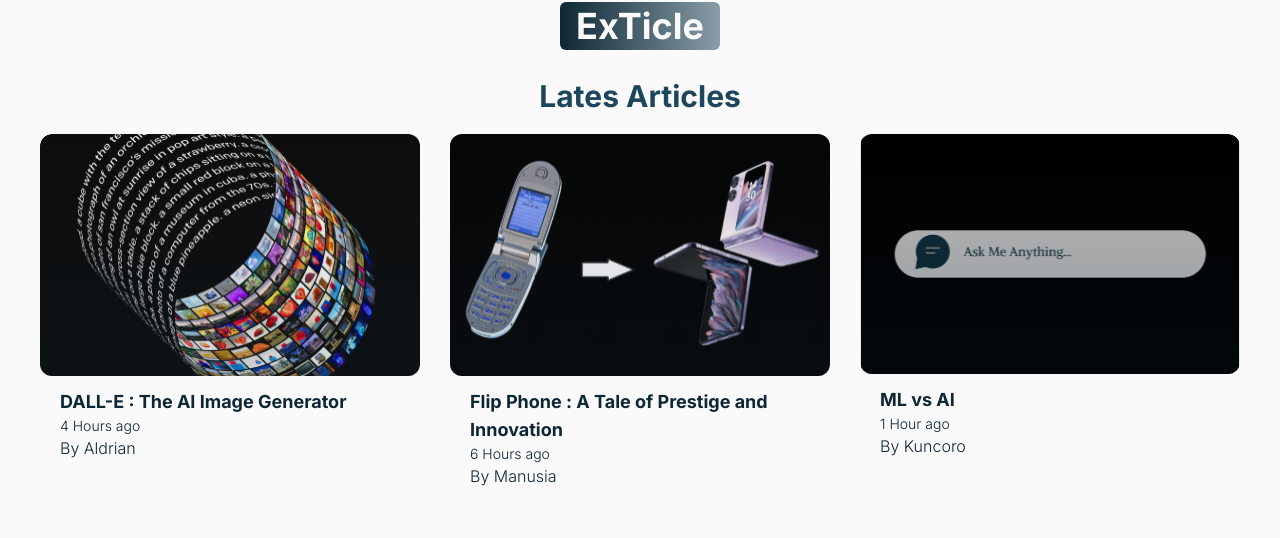
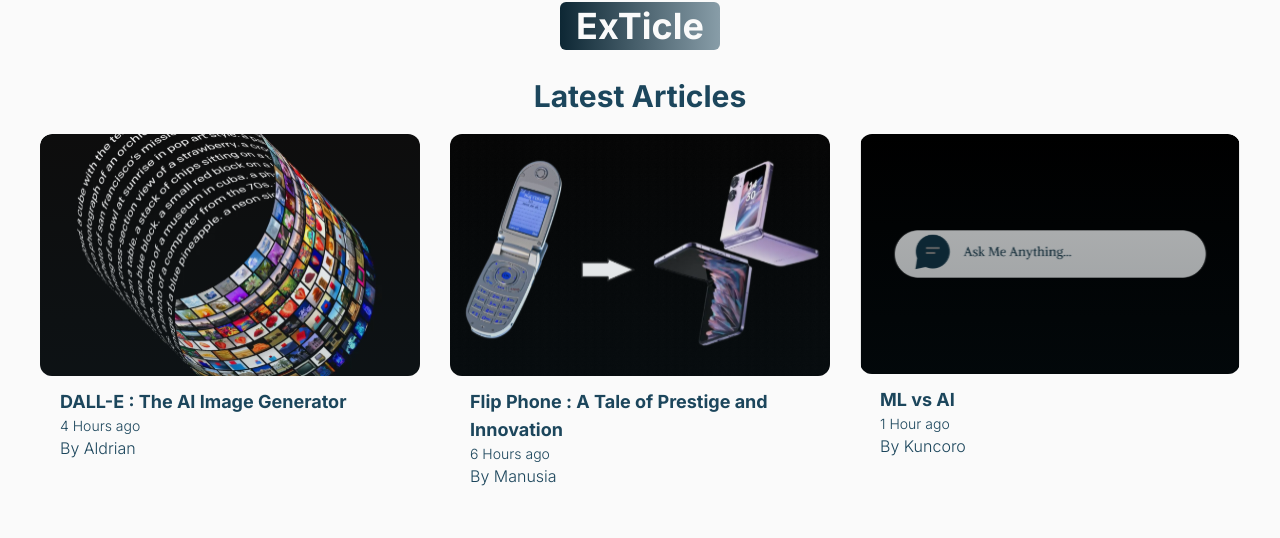
Before and after one commit to ExerciseFTUI/Website-Exercise-FE, a React (Vite) app: page /home in a window 1280 px wide. Shown: the part 4542-5080 px from the top of the page. Built offline with nearby package versions, Linux system fonts and the light colour scheme.

Commit message:
FIX margin

```diff
--- a/src/pages/GetToKnow/OurTeam.jsx
+++ b/src/pages/GetToKnow/OurTeam.jsx
@@ -15,12 +15,8 @@
   const ourTeamRef = useRef(null)
   const executivesRef = useRef(null)
 
-  const ourTeamInView = useInView(ourTeamRef, {
-    margin: "90px 0px -90px 0px",
-  })
-  const executivesInView = useInView(executivesRef, {
-    margin: "-50% 0%",
-  })
+  const ourTeamInView = useInView(ourTeamRef, { margin: "80%" })
+  const executivesInView = useInView(executivesRef)
 
   useEffect(() => {
     executivesInView ? setCurrentViewed(0) : setCurrentViewed(-1)
@@ -53,7 +49,7 @@
               <img
                 alt="Dio's Photo"
                 src={head.img}
-                className="hover:scale-110 bg-dark-2 rounded-xl object-cover object-top h-60 w-44 md:h-64 lg:w-56 lg:h-80"
+                className="bg-dark-2 rounded-xl object-cover object-top h-60 w-44 md:h-64 lg:w-56 lg:h-80"
               />
 
               <div className="relative flex flex-col justify-center before:absolute before:-right-4 before:h-[1.5px] before:w-4 before:bg-grey-1 md:text-lg md:before:h-0.5">
@@ -68,7 +64,7 @@
               <img
                 alt="Bachul's Photo"
                 src={vice.img}
-                className="hover:scale-110 bg-dark-2 rounded-xl object-cover object-top h-60 w-44 md:h-64 lg:w-56 lg:h-80"
+                className="bg-dark-2 rounded-xl object-cover object-top h-60 w-44 md:h-64 lg:w-56 lg:h-80"
               />
 
               <div className="relative flex flex-col justify-center before:absolute before:-left-4 before:h-[1.5px] before:w-4 before:bg-grey-1 md:text-lg md:before:h-0.5">
--- a/src/pages/GetToKnow/StaffSection.jsx
+++ b/src/pages/GetToKnow/StaffSection.jsx
@@ -27,9 +27,7 @@
   setIndex,
 }) {
   const divRef = useRef(null)
-  const divInView = useInView(divRef, {
-    margin: "-20% 0% -80%",
-  })
+  const divInView = useInView(divRef, { margin: "80%" })
 
   useEffect(() => {
     setIndex(index)
@@ -46,7 +44,7 @@
             <img
               alt={head.name + "'s Photo"}
               src={head.img}
-              className="hover:scale-110 bg-dark-2 object-cover object-top h-60 w-44 md:h-64 lg:w-56 lg:h-80 rounded-md"
+              className="bg-dark-2 object-cover object-top h-60 w-44 md:h-64 lg:w-56 lg:h-80 rounded-md"
             />
 
             <Link target="_blank" rel="noopener noreferrer" to={head.linkedin}>
@@ -60,7 +58,7 @@
               <img
                 alt={head.name + "'s Photo"}
                 src={head.img}
-                className="hover:scale-110 bg-dark-2 object-cover object-top h-60 w-44 md:h-64 lg:w-56 lg:h-80 rounded-md"
+                className="bg-dark-2 object-cover object-top h-60 w-44 md:h-64 lg:w-56 lg:h-80 rounded-md"
               />
 
               <div className="relative flex flex-col justify-center before:absolute before:-right-3 before:h-[1.5px] before:w-4 before:bg-dark-2 md:text-lg md:before:h-0.5">
@@ -79,7 +77,7 @@
               <img
                 alt={vice.name + "'s Photo"}
                 src={vice.img}
-                className="hover:scale-110 bg-dark-2 object-cover object-top h-60 w-44 md:h-64 lg:w-56 lg:h-80 rounded-md"
+                className="bg-dark-2 object-cover object-top h-60 w-44 md:h-64 lg:w-56 lg:h-80 rounded-md"
               />
 
               <div className="relative flex flex-col justify-center before:absolute before:-left-4 before:h-[1.5px] before:w-4 before:bg-dark-2 md:text-lg md:before:h-0.5">
@@ -117,7 +115,7 @@
               <img
                 alt={name + "'s Photo"}
                 src={img || unknown}
-                className="hover:scale-110 bg-dark-2 object-cover object-top min-w-[11rem] w-44 h-60 lg:min-w-[13rem] lg:w-52 lg:h-72 rounded-md"
+                className="bg-dark-2 object-cover object-top min-w-[11rem] w-44 h-60 lg:min-w-[13rem] lg:w-52 lg:h-72 rounded-md"
               />
 
               <div className="text-center mt-4 lg:text-lg">
@@ -145,14 +143,14 @@
 export default StaffSection
 
 function capitalizeFirstLetter(str) {
-  const words = str.toLowerCase().split(' ');
+  const words = str.toLowerCase().split(" ")
   const capitalizedWords = words.map((word, index) => {
-    if (word !== 'and' || index === 0) {
-      return word.charAt(0).toUpperCase() + word.slice(1);
+    if (word !== "and" || index === 0) {
+      return word.charAt(0).toUpperCase() + word.slice(1)
     } else {
-      return word;
+      return word
     }
-  });
+  })
 
-  return capitalizedWords.join(' ');
+  return capitalizedWords.join(" ")
 }
--- a/src/pages/Landing/ExTicle.jsx
+++ b/src/pages/Landing/ExTicle.jsx
@@ -1,113 +1,79 @@
-import React, { useRef, useState } from 'react';
+import React, { useRef, useState } from "react"
 import { Link } from "react-router-dom"
 
 import exticle from "../../assets/exticle"
 
 //Swiper.js
-import { Swiper, SwiperSlide } from 'swiper/react';
+import { Swiper, SwiperSlide } from "swiper/react"
 
 // Import Swiper styles
-import 'swiper/css';
-import 'swiper/css/pagination';
-import { Autoplay, Pagination, Scrollbar } from 'swiper/modules';
+import "swiper/css"
+import "swiper/css/pagination"
+import { Autoplay, Pagination, Scrollbar } from "swiper/modules"
 
 function ExTicle() {
-
   return (
     <div id="exticle-section" className="bg-light py-20">
       <div className="w-container site-wrapper flex-center flex-col">
         <h1 className="bg-gradient-to-r from-dark rounded-md to-grey-1 text-4xl px-4 py-1 my-7 w-fit">
           ExTicle
         </h1>
-        <p className="text-dark-2 text-3xl font-bold mb-5">Lates Articles</p>
-        {/* <div className="flex-center flex-wrap gap-4">
-          {exticle.map((ar, i) => (
-            <div key={i} className="flex-center  flex-col gap-4 lg:flex-row">
-              {ar.map((ex, j) => (
-                <div key={j} className="text-dark-2">
-                  <img
-                    src={ex.thumbnail}
-                    alt={"thumbnail " + (j + 1)}
-                    className="object-cover rounded-md object-center mb-2 w-72 h-44"
-                  />
-
-                  <Link
-                    to={`/exticle/${ex.title
-                      .toLowerCase()
-                      .replace(/ +/g, "-")}`}
-                  >
-                    <h1 className="text-lg">{ex.title}</h1>
-                  </Link>
-
-                  <p className="text-sm">{ex.upload}</p>
-
-                  <p className="text-sm">By {ex.author}</p>
+        <p className="text-dark-2 text-3xl font-bold mb-5">Latest Articles</p>
       </div>
-              ))}
-            </div>
-          ))}
-
-        </div> */}
-      </div>
-      <div className='w-full px-10 rounded-xl'>
+      <div className="w-full px-10 rounded-xl">
         <Swiper
           slidesPerView={1}
           spaceBetween={30}
           breakpoints={{
             480: {
               slidesPerView: 2,
-                spaceBetween: 20
+              spaceBetween: 20,
             },
             768: {
               slidesPerView: 3,
-                spaceBetween: 30
+              spaceBetween: 30,
             },
           }}
           pagination={{
             dynamicBullets: true,
             dynamicMainBullets: 3,
-              type: 'bullets'
+            type: "bullets",
           }}
           modules={[Pagination]}
           rewind={true}
           autoplay={{
             delay: 100,
             disableOnInteraction: false,
-
           }}
           className="mySwiper rounded-xl"
-
         >
-
-            {
-              exticle.map((ex, i) => (
+          {exticle.map((ex, i) => (
             <SwiperSlide>
-                  <div className='flex flex-col h-full justify-center bg-light space-y-3'>
+              <div className="flex flex-col h-full justify-center bg-light text-dark-2 space-y-3">
                 <img
                   src={ex.thumbnail}
                   alt={"thumbnail " + (i + 1)}
-                      className='object-cover rounded-xl'
+                  className="object-cover rounded-xl"
                 />
-                    <div className='mx-5'>
+                <div className="mx-5">
                   <Link
                     to={`/exticle/#${ex.title
                       .toLowerCase()
                       .replace(/ +/g, "-")}`}
                   >
-                      <p className='text-dark text-lg font-bold hover:text-light duration-200'>{ex.title}</p>
+                    <p className="text-lg font-bold hover:underline duration-200">
+                      {ex.title}
+                    </p>
                   </Link>
 
-                      <p className='text-dark text-sm'>{ex.upload}</p>
-                      <p className='text-dark'>By {ex.author}</p>
+                  <p className=" text-sm">{ex.upload}</p>
+                  <p className="">By {ex.author}</p>
                 </div>
-
               </div>
             </SwiperSlide>
-              ))
-            }
+          ))}
         </Swiper>
       </div>
-
     </div>
   )
 }
```
Also changed, not shown: 1 other file (tests, documents, lock files or other folders). Lines whose indentation alone changed are shown as unchanged.
